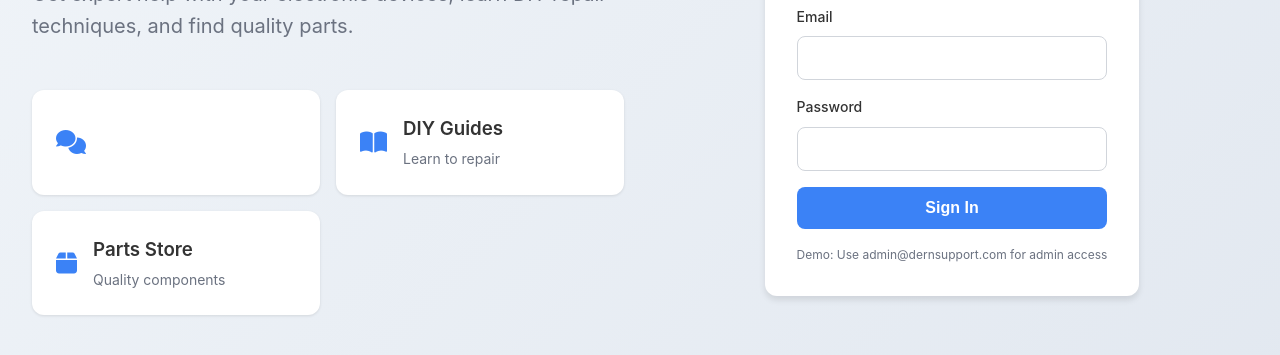
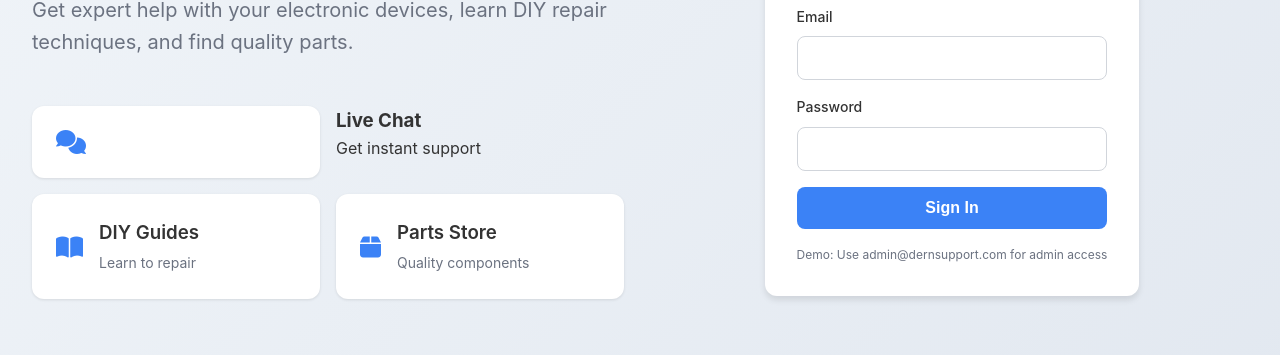
Before and after one commit to uzbek0-1/Full_stack, a plain HTML site: page index.html in a window 1280 px wide. Shown: the part 351-706 px from the top of the page. Drawn offline with Linux system fonts and the light colour scheme.

Commit message:
Update index.html

```diff
--- a/index.html
+++ b/index.html
@@ -24,6 +24,10 @@
                 <div class="feature-card">
                     <i class="fas fa-comments"></i>
                 </div>
+                <div>
+                    <h3>Live Chat</h3>
+                        <p>Get instant support</p>
+                    </div>
                 <div class="feature-card">
                     <i class="fas fa-book-open"></i>
                     <div>
```
